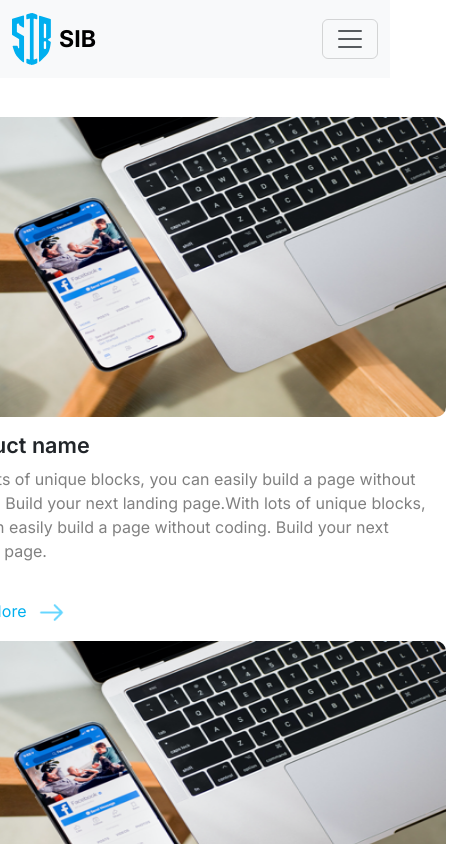
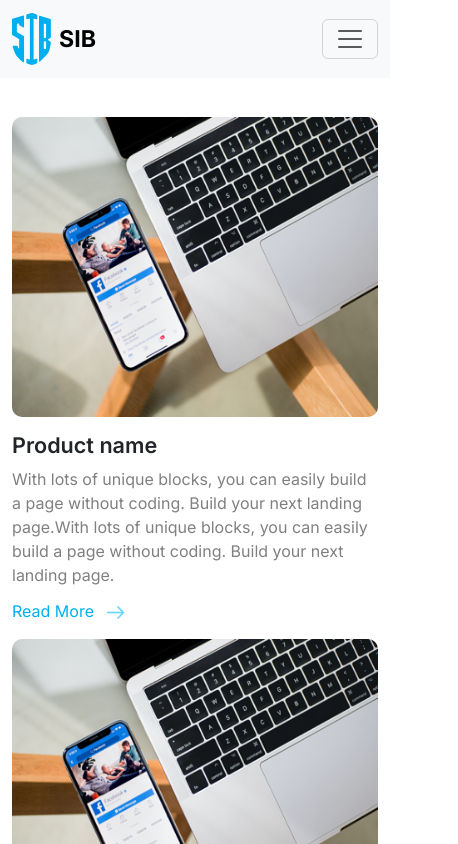
Before and after one commit to vatsan-0613/sib-1, a React (Vite) app: page /products in a window 390 px wide. Shown: the top 844 px of the page, 458 px wide, since content can reach past the window. Built offline with nearby package versions, Linux system fonts and the light colour scheme.

Commit message:
review changes

```diff
--- a/src/index.css
+++ b/src/index.css
@@ -570,6 +570,10 @@ textarea{
         width: 100%;
     }
 
+    .product-desc{
+        width: auto;
+    }
+
     .desc-text{
         font-size: 15px;
     }
```
